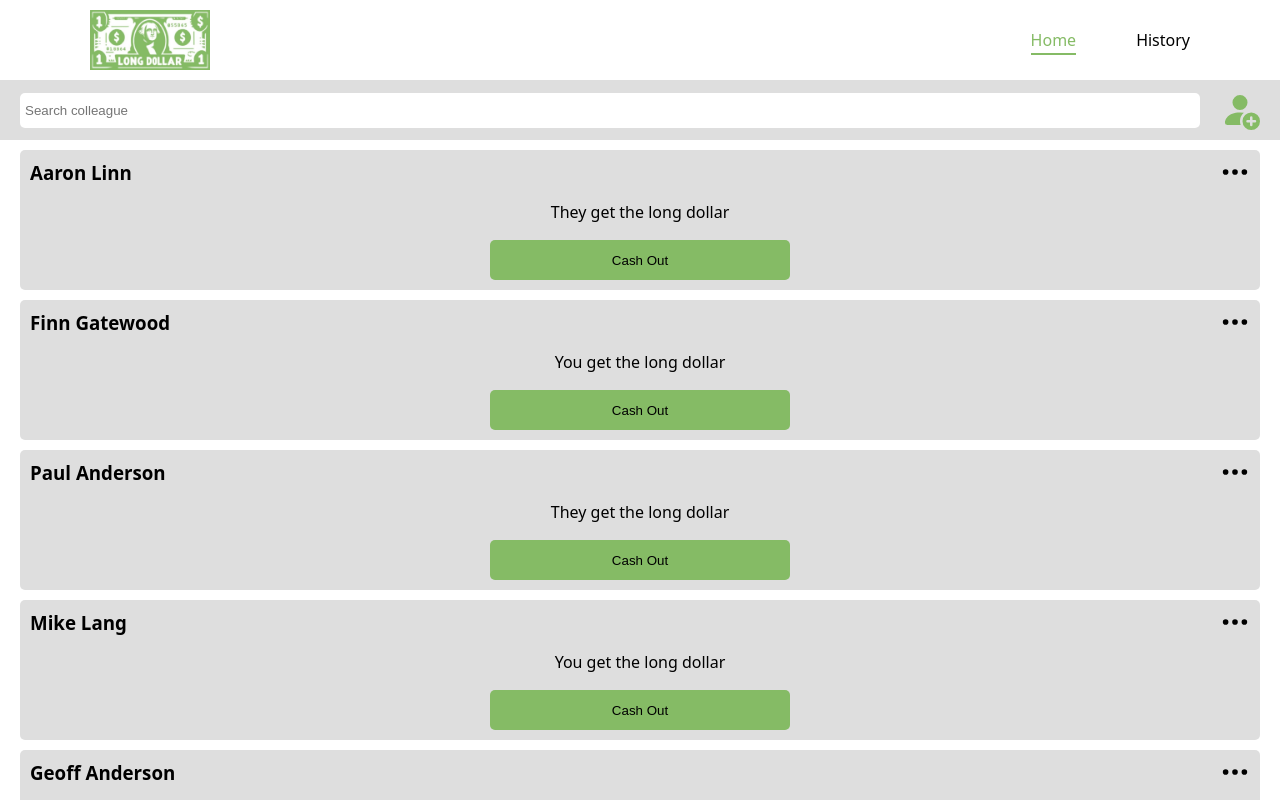
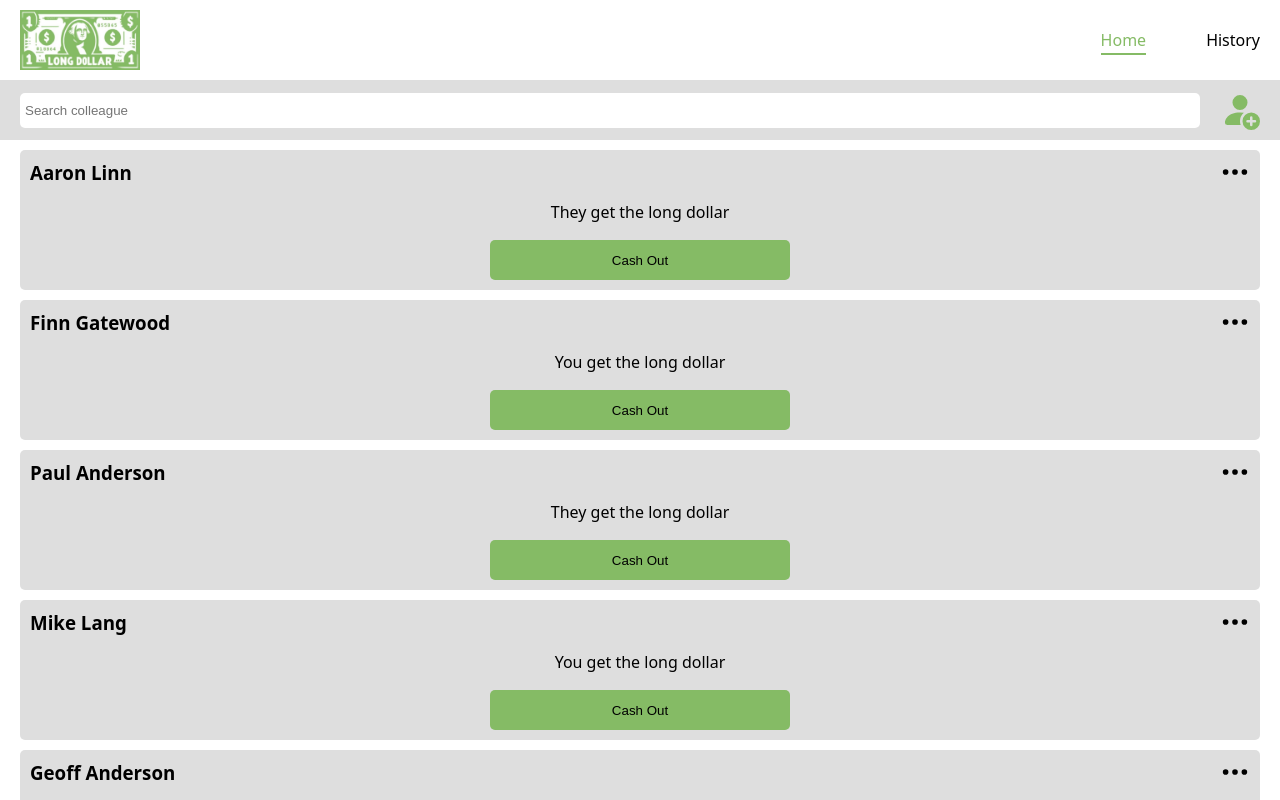
Before and after one commit to BrandonGatewood/Long-Dollar, a React (Vite) app in the folder frontend/: page / in a window 1280 px wide. Shown: the top 800 px of the page. Built offline with nearby package versions, Linux system fonts and the light colour scheme.

Commit message:
Fixed issue when screen is too wide

```diff
--- a/frontend/src/css/navbar.css
+++ b/frontend/src/css/navbar.css
@@ -8,7 +8,6 @@ a {
 }
 
 .container {
-  max-width: 1100px;
   margin: 0 auto;
   padding: 0 20px 0px 20px;
   display: flex;
--- a/frontend/src/index.css
+++ b/frontend/src/index.css
@@ -13,7 +13,6 @@ body {
 }
 
 .pages {
-  max-width: 1400px;
   margin: 0 auto;
 }
 
```
